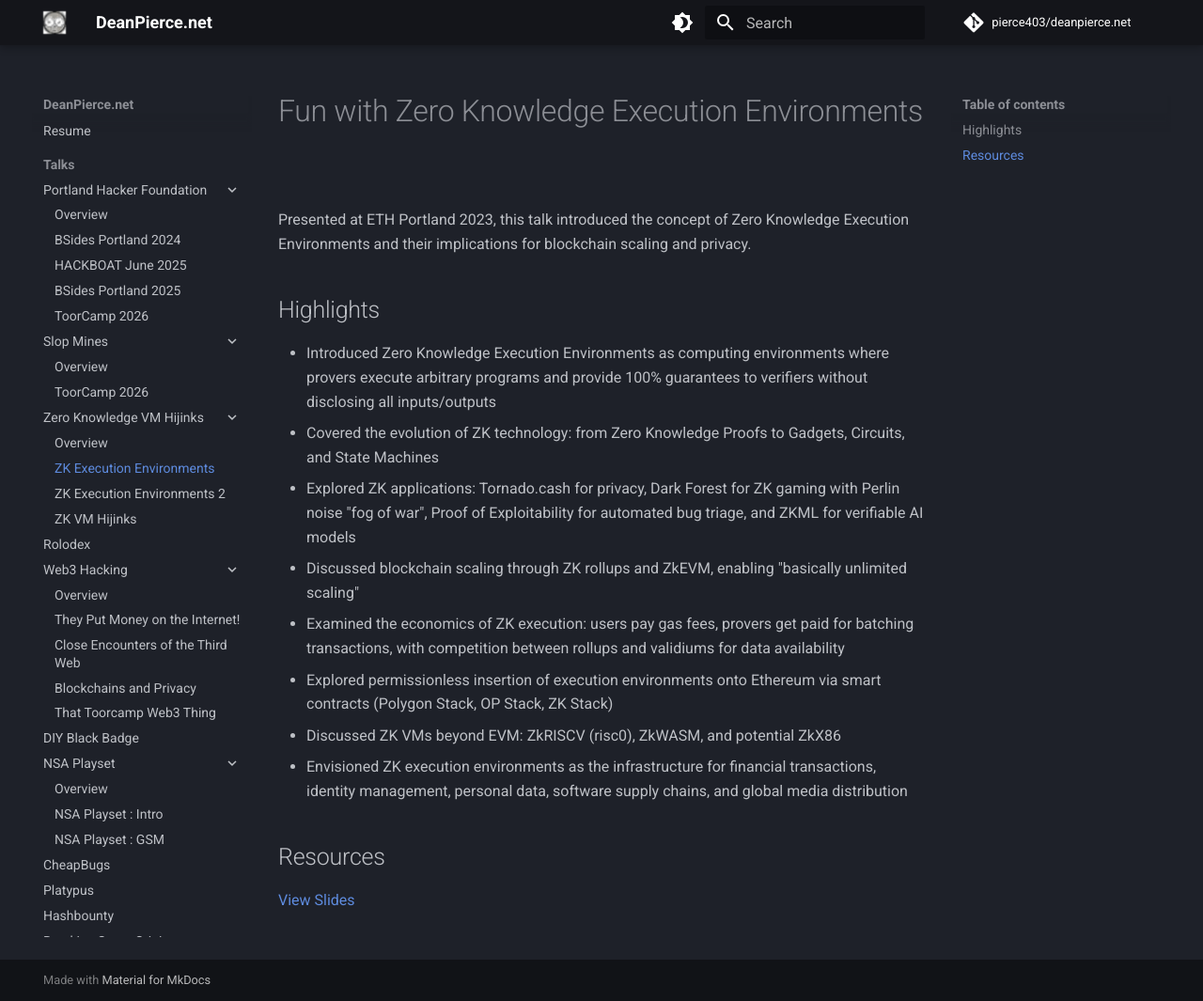
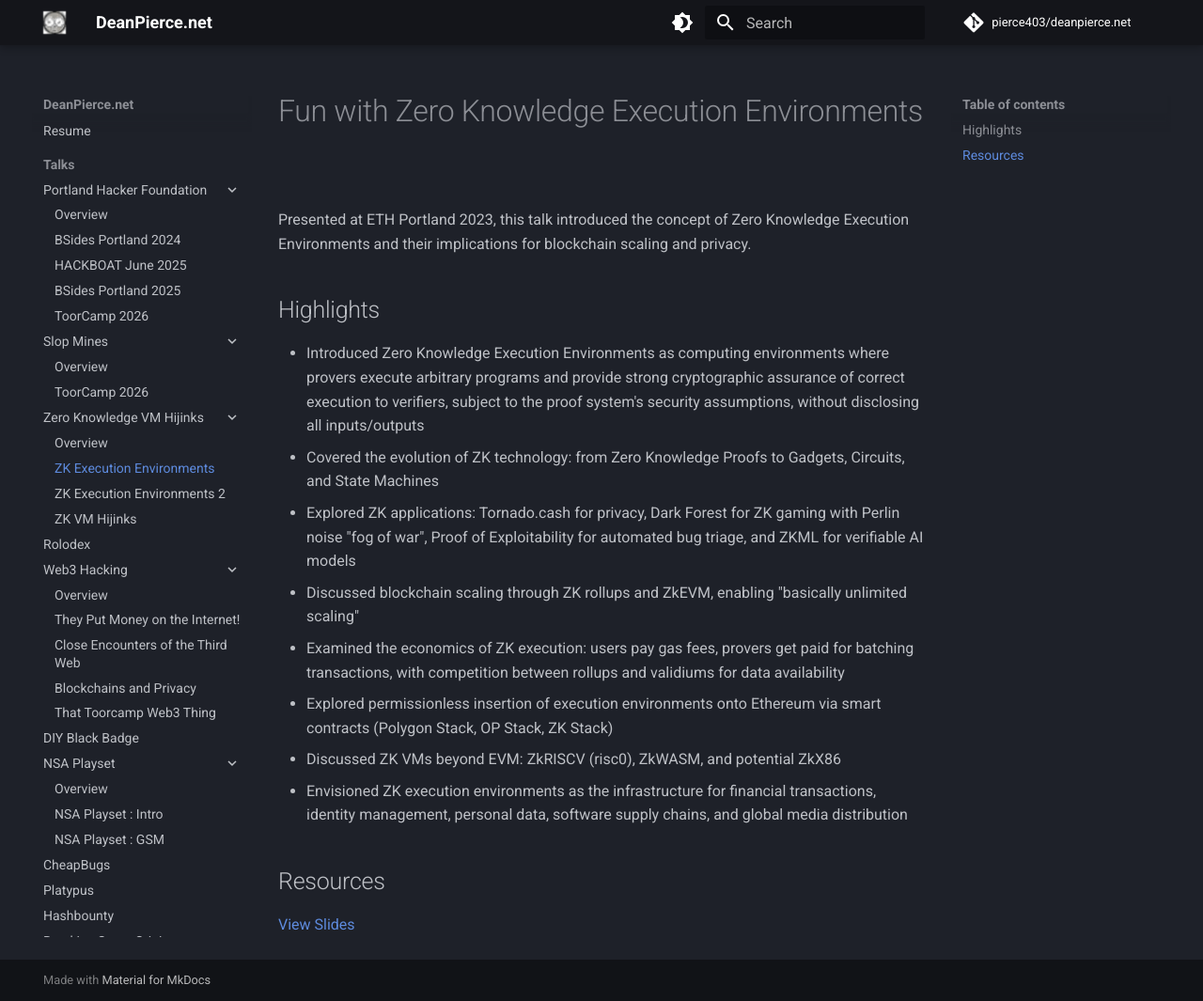
Before and after one commit to pierce403/deanpierce.net, an MkDocs documentation site: the page built from docs/talks/zero-knowledge-vm-hijinks/zk-execution-environments.md, in a window 1280 px wide and 1065 px high. Shown: the whole window at 94% size. Built offline with MkDocs 1.6.1 and Material for MkDocs 9.7.7, drawn with Linux system fonts in a browser that asks for light colours; comment, search, counter and statistics services are not loaded.

Commit message:
Clarify ZK execution guarantees
Apply the wording correction from Sebastian Valenzuela's accuracy bounty submission, replacing the absolute "100% guarantees" claim with cryptographic assurance subject to the proof system's security assumptions.

```diff
--- a/docs/talks/zero-knowledge-vm-hijinks/zk-execution-environments.md
+++ b/docs/talks/zero-knowledge-vm-hijinks/zk-execution-environments.md
@@ -8,7 +8,7 @@
 
 ## Highlights
 
-- Introduced Zero Knowledge Execution Environments as computing environments where provers execute arbitrary programs and provide 100% guarantees to verifiers without disclosing all inputs/outputs
+- Introduced Zero Knowledge Execution Environments as computing environments where provers execute arbitrary programs and provide strong cryptographic assurance of correct execution to verifiers, subject to the proof system's security assumptions, without disclosing all inputs/outputs
 - Covered the evolution of ZK technology: from Zero Knowledge Proofs to Gadgets, Circuits, and State Machines
 - Explored ZK applications: Tornado.cash for privacy, Dark Forest for ZK gaming with Perlin noise "fog of war", Proof of Exploitability for automated bug triage, and ZKML for verifiable AI models
 - Discussed blockchain scaling through ZK rollups and ZkEVM, enabling "basically unlimited scaling"
```
